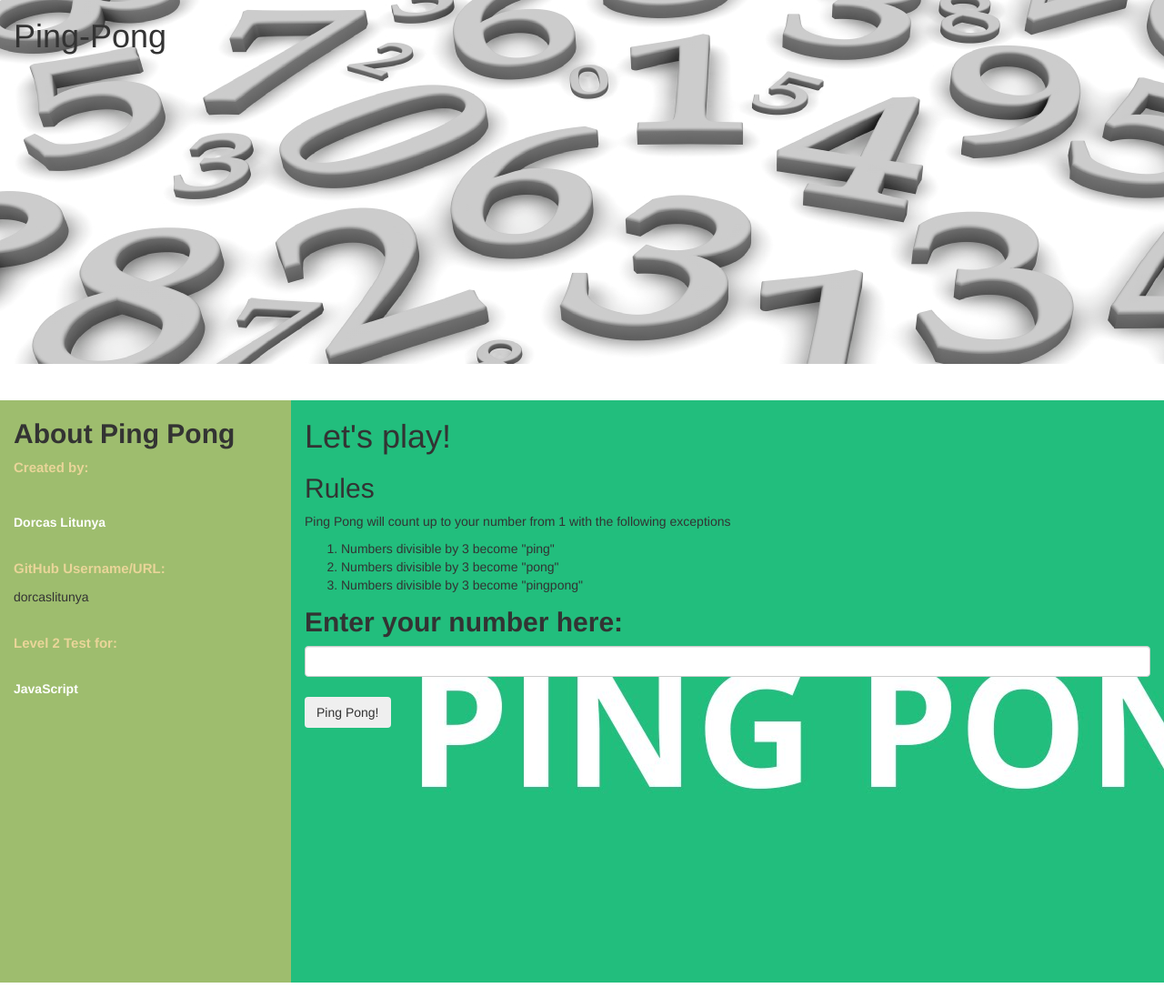
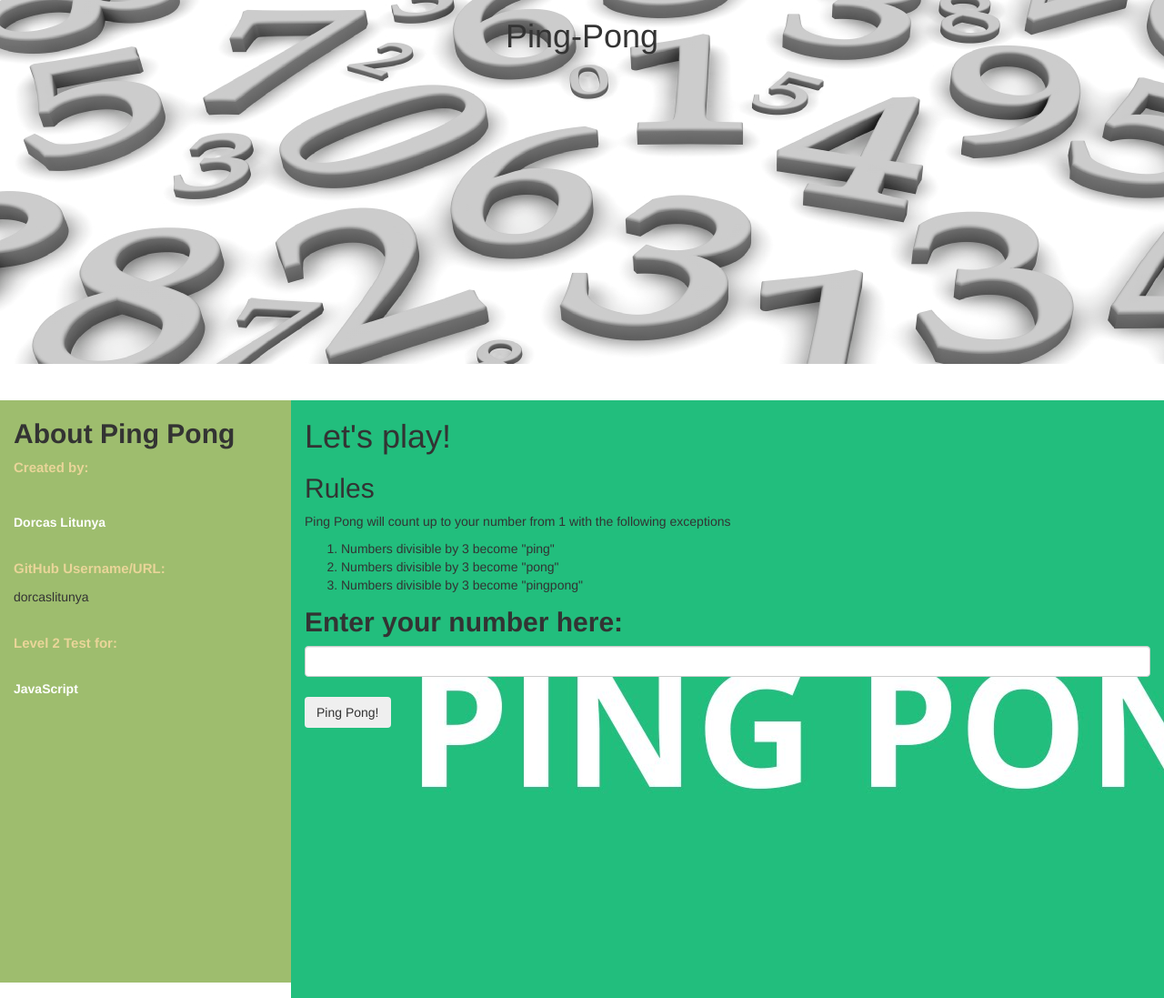
Before and after one commit to dorcaslitunya/ping-pong, a plain HTML site: page index.html in a window 1280 px wide. Shown: the top 1097 px of the page at 91% size. Drawn offline with Linux system fonts and the light colour scheme.

Commit message:
make final changes to README.md

```diff
--- a/css/styles.css
+++ b/css/styles.css
@@ -2,6 +2,9 @@
   background-color: #E9D599;
   width: 100vw;
   height:50vh;
+  text-align: center;
+  font-size:30px;
+
 }
 
 
@@ -25,7 +28,9 @@
 }
 #game{
   background-image: url(../img/6.jpg);
-  height: 80vh;
+  height: 99vh;
+  width: 100vw
+background-repeat: no-repeat;
 }
 #break{
   background-color: #D5D5D5
```
Also changed, not shown: 1 other file.
